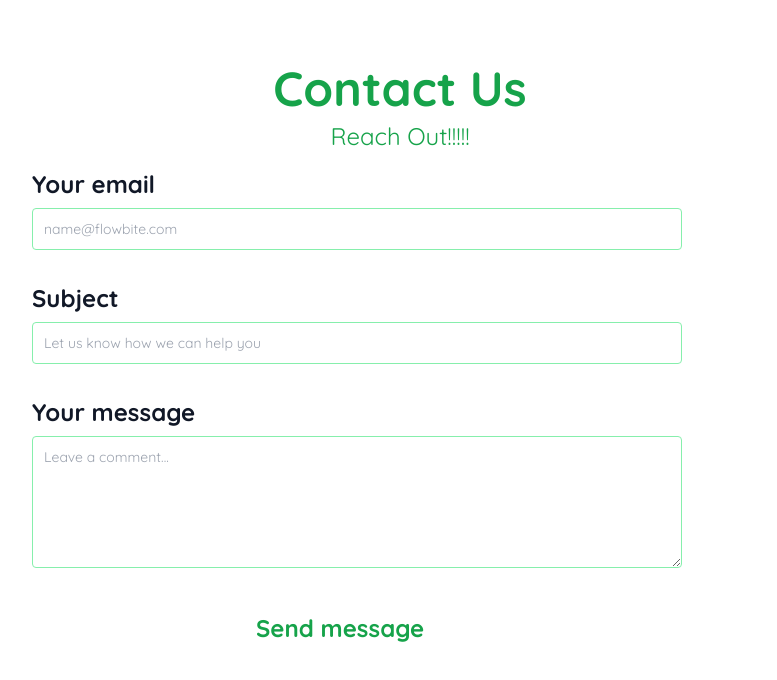
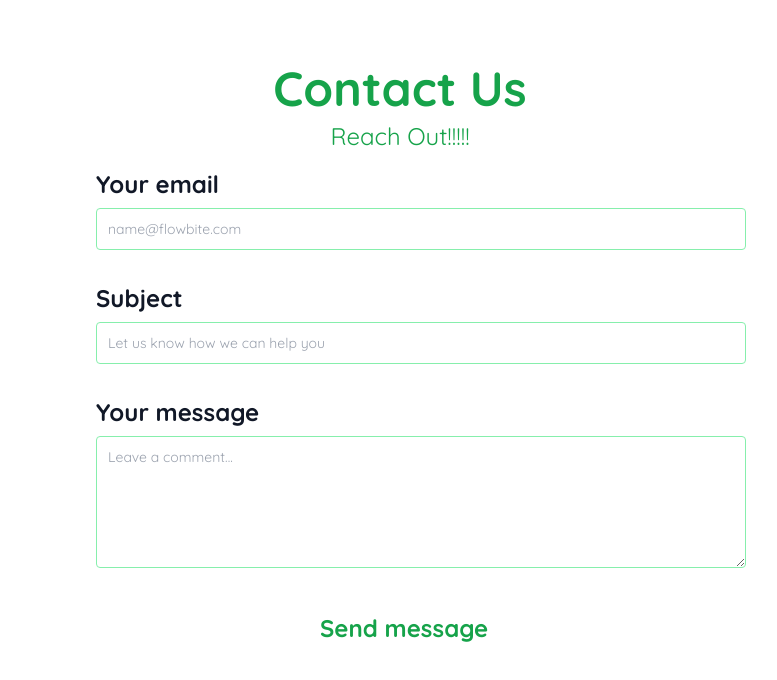
Before and after one commit to lekhanamaridi/ecommerce, a React (Create React App) app: page /contactus in a window 1280 px wide. Shown: the top 680 px of the page, without its empty margins (240-1017 px from the left). Built offline with nearby package versions, Linux system fonts and the light colour scheme.

Commit message:
complete contactus

```diff
--- a/src/Components/Contactus/Contactus.jsx
+++ b/src/Components/Contactus/Contactus.jsx
@@ -7,7 +7,7 @@ function Contactus(){
                 <div class="py-8 lg:py-16 px-4 mx-auto max-w-screen-md">
                     <h2 class="text-5xl font-bold mb-2 text-green-600 text-center">Contact Us</h2>
                     <p class="text-2xl font-normal mb-4 text-center text-green-600">Reach Out!!!!!</p>
-                    <form action="#" class="space-y-8">
+                    <form action="#" class="space-y-8 pl-16">
                     <div>
                         <label for="email" class="block mb-2 text-2xl font-bold text-gray-900 dark:text-gray-300">Your email</label>
                         <input type="email" id="email" class="rounded border border-green-300 text-sm  font-normal leading-[18px] text-green-600 appearance-none block h-15 w-[650px] m-0 p-[11px] focus:ring-2 ring-offset-2  ring-green-300 outline-0 dark:placeholder-gray-400 dark:text-white dark:focus:ring-primary-500 dark:focus:border-primary-500 dark:shadow-sm-light" placeholder="name@flowbite.com" required></input>
```
